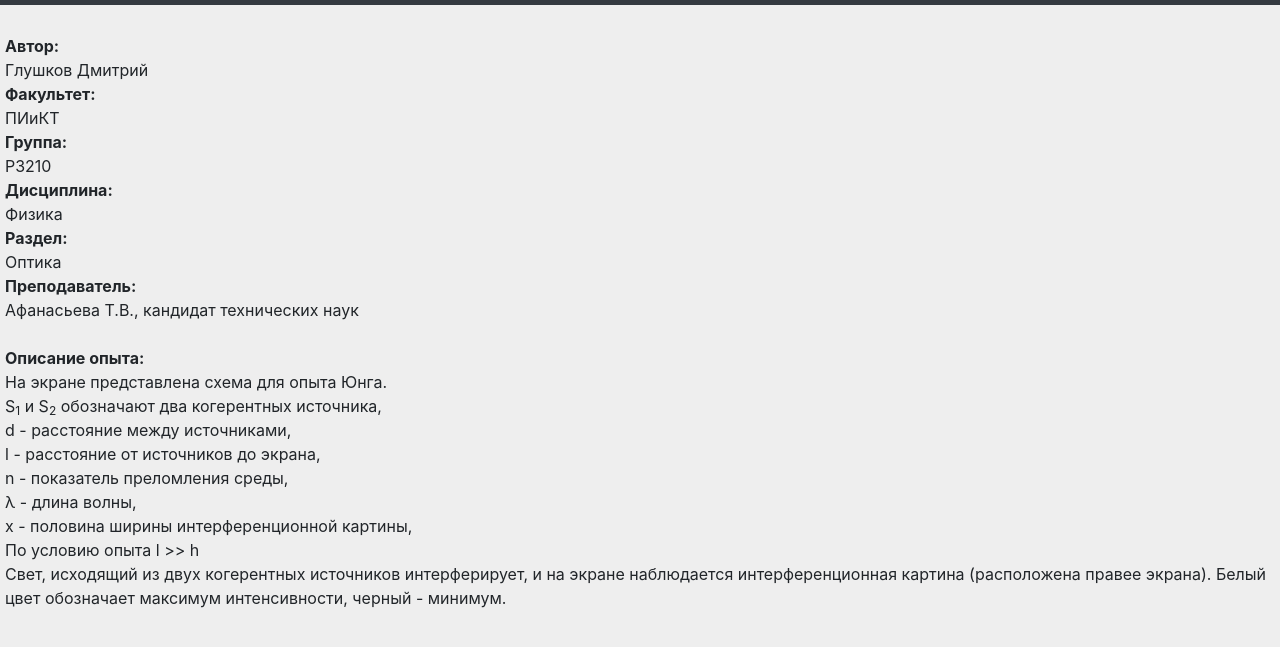
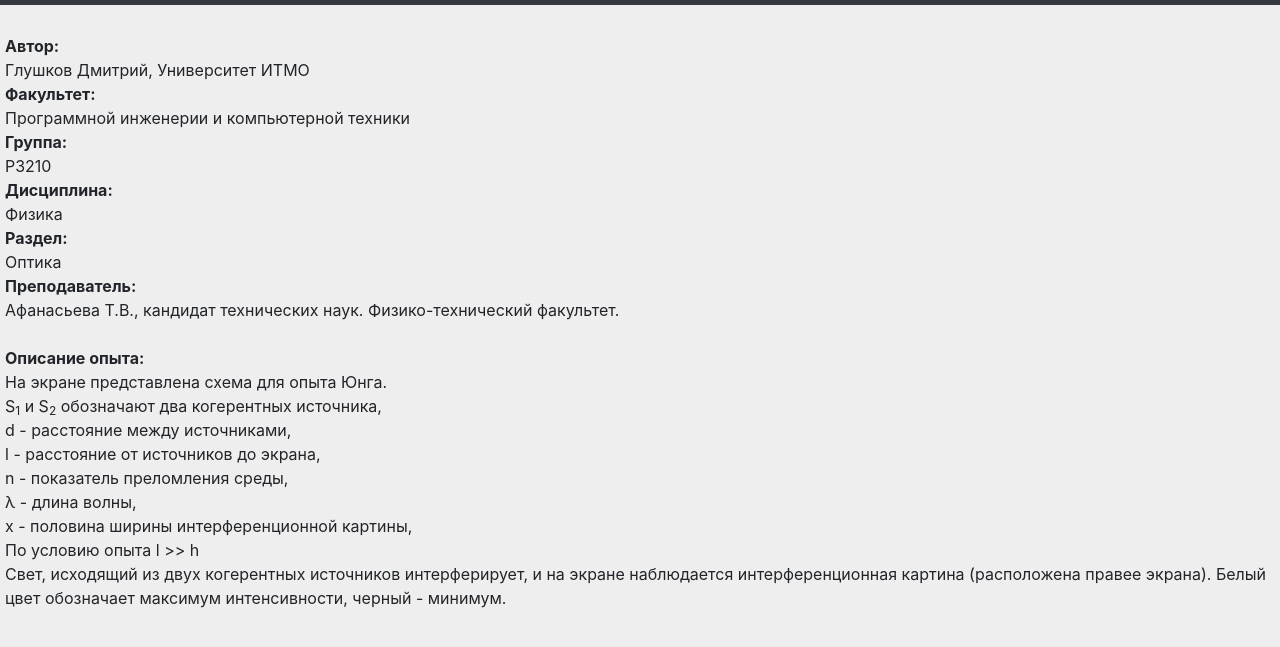
Before and after one commit to itmop3210/physics-simulator, a website: page www/interference_young_info.html in a window 1280 px wide. Shown: the part 51-698 px from the top of the page. Drawn offline with Linux system fonts and the light colour scheme.

Commit message:
interference young info updated

```diff
--- a/www/interference_young_info.html
+++ b/www/interference_young_info.html
@@ -25,13 +25,13 @@
     <br>
 
     <div style="margin: 5px;">
-        <b>Автор:</b> <br> Глушков Дмитрий <br>
-		<b>Факультет:</b> <br> ПИиКТ<br>
+        <b>Автор:</b> <br> Глушков Дмитрий, Университет ИТМО <br>
+		<b>Факультет:</b> <br> Программной инженерии и компьютерной техники<br>
 		<b>Группа:</b> <br> P3210 <br>
 		<b>Дисциплина:</b> <br> Физика <br>
 		<b>Раздел:</b> <br> Оптика <br>
 
-		<b>Преподаватель:</b><br>Афанасьева Т.В., кандидат технических наук<br><br>
+		<b>Преподаватель:</b><br>Афанасьева Т.В., кандидат технических наук. Физико-технический факультет.<br><br>
 
         <b>Описание опыта:</b><br>
         На экране представлена схема для опыта Юнга.<br>
```
